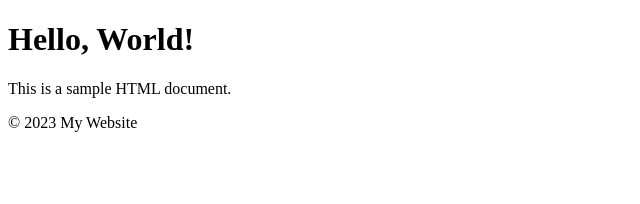
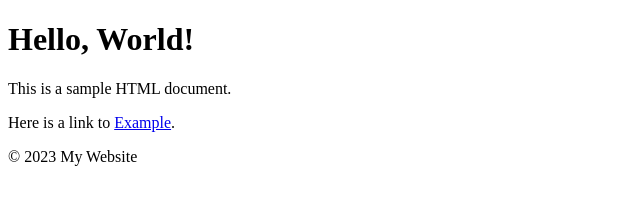
Before and after one commit to obit-o/ego, a plain HTML site: page g/index.html in a window 1280 px wide. Shown: the whole page, without its empty margins (0-640 px from the left). Drawn offline with Linux system fonts and the light colour scheme.

Commit message:
add new feature

```diff
--- a/g/index.html
+++ b/g/index.html
@@ -8,6 +8,7 @@
 <body>
     <h1>Hello, World!</h1>
     <p>This is a sample HTML document.</p>
+    <p>Here is a link to <a href="https://www.example.com">Example</a>.</p>
     <footer><p>&copy; 2023 My Website</p></footer>
 
 </body>
```
